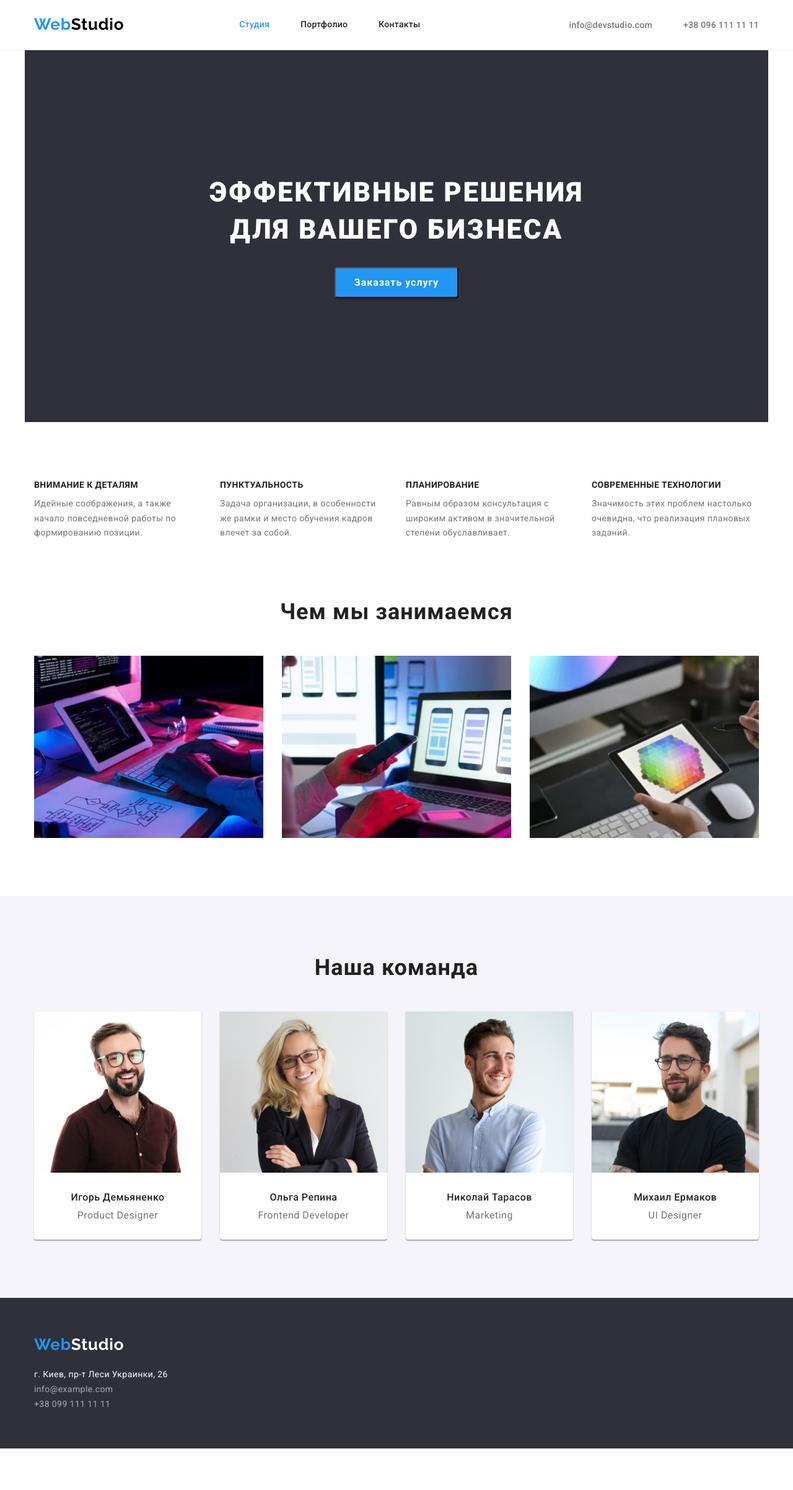
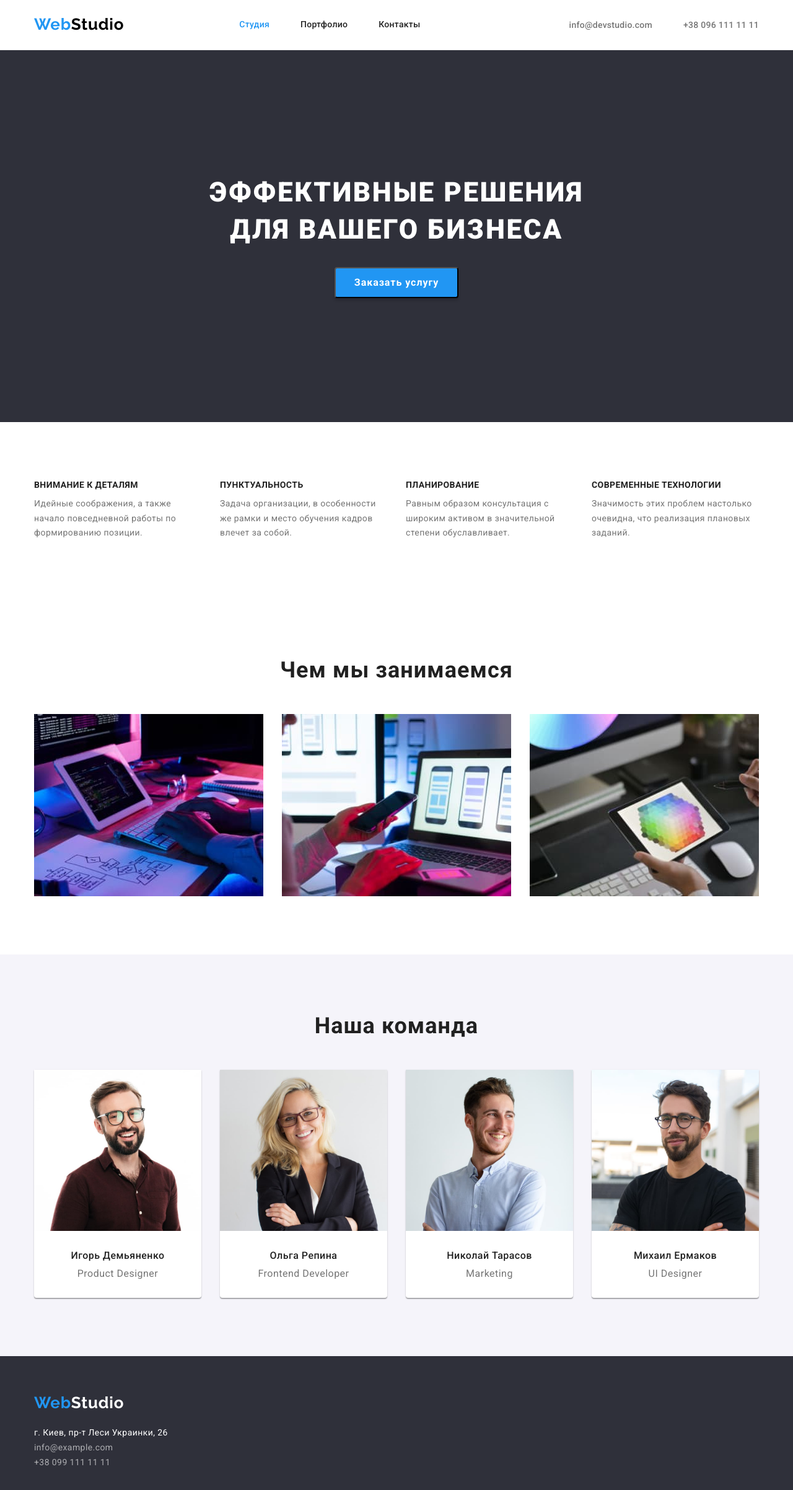
Before and after one commit to Plov3/goit-markup-hw-03, a plain HTML site: page index.html in a window 1280 px wide. Shown: the whole page at 62% size. Before the commit the page ends 2337 px from the top, so only its background shows below. Drawn offline with Linux system fonts and the light colour scheme.

Commit message:
bugs fixed

```diff
--- a/css/styles.css
+++ b/css/styles.css
@@ -134,8 +134,8 @@ img {
 .contacts {
     display: flex;
 }
-.contact {
-    padding-left: 50px;
+.contact:not(:first-child) {
+    margin-left: 50px;
 }
 .contact-link {
     font-weight: 500;
@@ -202,26 +202,27 @@ img {
     display: flex;
     justify-content: space-between;
 }
+.our-advantage {
+    width: 270px;
+}
 .our-advantage-header {
     font-weight: 700;
     text-transform: uppercase;
     font-size: 14px;
     line-height: 1.14;
     width: 270px;
-    padding-bottom: 10px;
+    margin-bottom: 10px;
 }
 .our-advantage-text {
     font-size: 14px;
     line-height: 1.71;
-    width: 270px;
 }
 /* /advantages */
 /* examples */
 .our-examples {
     display: flex;
     justify-content: space-between;
-    padding-top: 50px;
-    padding-bottom: 94px;
+    margin-top: 50px;
 }
 /* /examples */
 /* our team */
@@ -231,38 +232,41 @@ img {
 .team-units {
     display: flex;
     justify-content: space-between;
-    padding-top: 50px;
+    margin-top: 50px;
 }
 .team-unit {
     background-color: #FFFFFF;
     box-shadow: 0px 1px 3px rgba(0, 0, 0, 0.12), 0px 1px 1px rgba(0, 0, 0, 0.14), 0px 2px 1px rgba(0, 0, 0, 0.2);
     border-radius: 0px 0px 4px 4px;
 }
+.team-unit-info {
+    padding: 30px 10px 30px 10px;
+}
 .team-unit-name {
     font-weight: 500;
     font-size: 16px;
     line-height: 1.19;
     text-align: center;
-    padding-top: 30px;
-    padding-bottom: 10px;
+    margin-bottom: 10px;
 }
 .team-unit-title {
     font-size: 16px;
     line-height: 1.19;
     text-align: center;
-    padding-bottom: 30px;
 }
 
 /* /our team */
 /* filter */
+.portfolio-filter {
+    padding-top: 108px;
+    padding-bottom: 50px;
+}
 .portfolio-filter-list {
     display: flex;
-    padding-top: 108px;
-    padding-bottom: 50px;
     justify-content: center;
 }
 .portfolio-filter-list-item:not(:last-child) {
-    padding-right: 8px;
+    margin-right: 8px;
 }
 .filter-btn {
     font-weight: 500;
@@ -281,18 +285,20 @@ img {
     background: var(--main-color);
     color: #FFFFFF;
 }
+.portfolio-examples {
+    padding-bottom: 80px;
+}
 .portfolio-examples-list {
     display: flex;
     flex-wrap: wrap;
     justify-content: space-between;
-    padding-bottom: 80px;
 }
 .portfolio-example-name {
     font-weight: 700;
     font-size: 18px;
     line-height: 2;
     letter-spacing: 0.06em;
-    padding-bottom: 4px;
+    margin-bottom: 4px;
 }
 .img {
     display: block;
@@ -308,7 +314,7 @@ img {
     border: 1px solid #EEEEEE;
 }
 .portfolio-example-text {
-    padding: 20px 24px;
+    margin: 20px 24px;
 }
 .portfolio-example:nth-child(-n+6) {
     margin-bottom: 30px;
@@ -325,10 +331,11 @@ img {
 .footer-container {
     display: flex;
     flex-direction: column;
+    padding-bottom: 60px;
 }
 .logo-bot {
-    padding-top: 60px;
-    padding-bottom: 20px;
+    margin-top: 60px;
+    margin-bottom: 20px;
 }
 .logo-half-dark {
     color: #FFFFFF;
@@ -342,9 +349,6 @@ img {
 .map {
     color: #FFFFFF;
 }
-.contacts-bot {
-    padding-bottom: 60px;
-}
 .footer-contact-link:hover,
 .footer-contact-link:focus {
     color: var(--main-color);
--- a/index.html
+++ b/index.html
@@ -32,14 +32,17 @@
     <!--основная часть-->
     <main>
     <!--герой-->
-        <section class="hero container">
+        <section class="hero">
+            <div class="container">
                 <h1 class="hero-header">Эффективные решения для вашего бизнеса</h1>
                 <button class="hero-btn" type="button">Заказать услугу</button>
+            </div>
         </section>
     <!--преимущества-->
-        <section class="advantages">
+        <section class="advantages section">
+            <div class="container">
                 <h2 class="advantages-header visually-hidden">преимушества</h2>
-            <ul class="our-advantages section list container">
+                <ul class="our-advantages list">
                     <li class="our-advantage">
                         <h3 class="our-advantage-header section-header">Внимание к деталям</h3>
                         <p class="our-advantage-text section-description">Идейные соображения, а также начало повседневной работы по формированию позиции.</p>
@@ -57,15 +60,18 @@
                         <p class="our-advantage-text section-description">Значимость этих проблем настолько очевидна, что реализация плановых заданий.</p>
                     </li>
                 </ul>
+            </div>
         </section>
     <!--примеры работ-->
-        <section class="examples container">
+        <section class="examples section">
+            <div class="container">
                 <h2 class="examples_header section-top-header">Чем мы занимаемся</h2>
                 <ul class="our-examples list">
                     <li class="our_example"><img src="./images/examples/example1.jpg" alt="пример работы 1" width="370" height="294"></li>
                     <li class="our_example"><img src="./images/examples/example2.jpg" alt="пример работы 2" width="370" height="294"></li>
                     <li class="our_example"><img src="./images/examples/example3.jpg" alt="пример работы 3" width="370" height="294"></li>
                 </ul>
+            </div>
         </section>
     <!--команда-->
         <section class="team section">
@@ -74,23 +80,31 @@
                 <ul class="team-units list">
                     <li class="team-unit">
                         <img src="./images/team/team1.jpg" alt="сотрудник 1" class="team_unit_photo" width="270" height="260">
+                        <div class="team-unit-info">
                             <h3 class="team-unit-name section-header">Игорь Демьяненко</h3>
                             <p class="team-unit-title section-description">Product Designer</p>
+                        </div>
                     </li>
                     <li class="team-unit">
                         <img src="./images/team/team2.jpg" alt="сотрудник 2" class="team_unit_photo" width="270" height="260">
+                        <div class="team-unit-info">
                             <h3 class="team-unit-name section-header">Ольга Репина</h3>
                             <p class="team-unit-title section-description">Frontend Developer</p>
+                        </div>
                     </li>
                     <li class="team-unit">
                         <img src="./images/team/team3.jpg" alt="сотрудник 3" class="team_unit_photo" width="270" height="260">
+                        <div class="team-unit-info">
                             <h3 class="team-unit-name section-header">Николай Тарасов</h3>
                             <p class="team-unit-title section-description">Marketing</p>
+                        </div>
                     </li>
                     <li class="team-unit">
                         <img src="./images/team/team4.jpg" alt="сотрудник 4" class="team_unit_photo" width="270" height="260">
+                        <div class="team-unit-info">
                             <h3 class="team-unit-name section-header">Михаил Ермаков</h3>
                             <p class="team-unit-title section-description">UI Designer</p>
+                        </div>
                     </li>
                 </ul>
             </div>
```
Also changed, not shown: portfolio.html (+8 -2 lines). Lines whose indentation alone changed are shown as unchanged.
